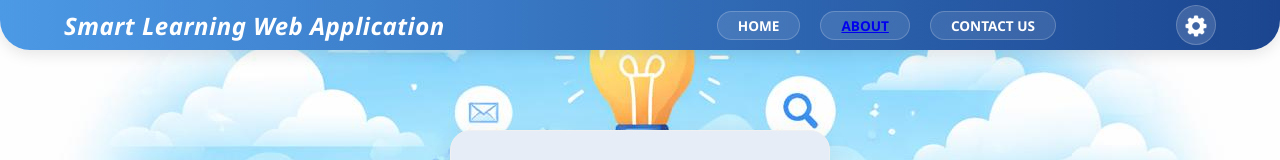
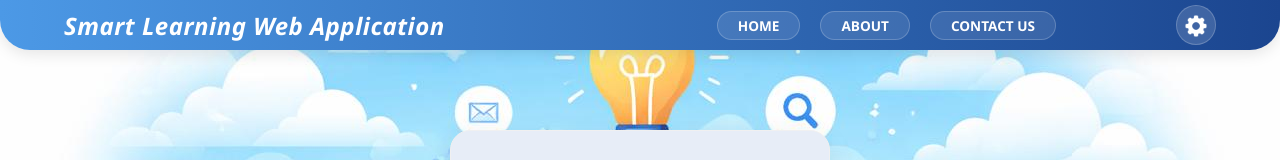
Before and after one commit to KeshaCodeolima/smart-learning-web-app-frontend, a React (Create React App) app: page / in a window 1280 px wide. Shown: the top 160 px of the page. Built offline with nearby package versions, Linux system fonts and the light colour scheme.

Commit message:
(header-details): Add new css to change the header about text color and to remove the underline.

```diff
--- a/src/Components/Header/header.css
+++ b/src/Components/Header/header.css
@@ -24,12 +24,14 @@
   gap: 120px;
 }
 
-.headerlabel ul {
+.headerlabel ul,
+.headerlabel ul a {
   display: flex;
   list-style: none;
   margin: 0;
   padding: 0;
   gap: 20px;
+  text-decoration: none;
 }
 
 .headerlabel li {
@@ -39,6 +41,7 @@
   font-weight: 600;
   text-transform: uppercase;
   font-size: 0.85rem;
+  color: white;
   transition: all 0.3s ease;
   background: rgba(255, 255, 255, 0.1);
   border: 1px solid rgba(255, 255, 255, 0.2);
```
